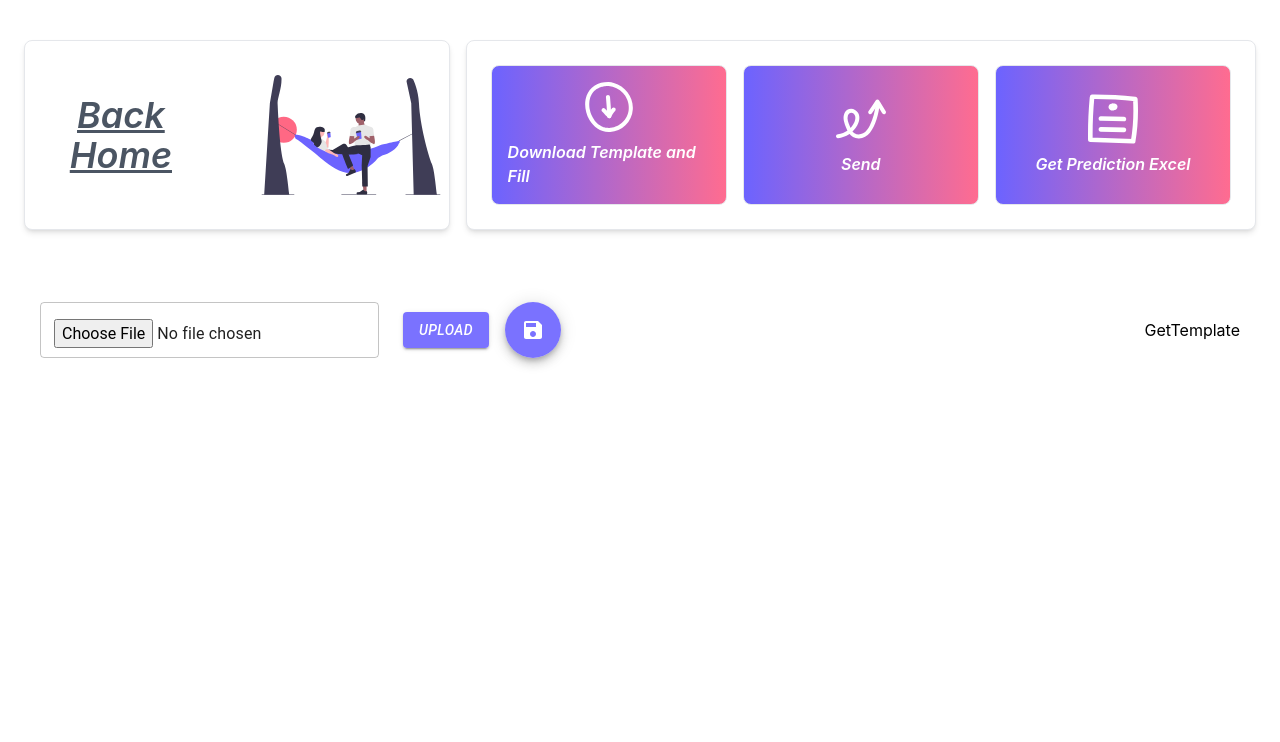
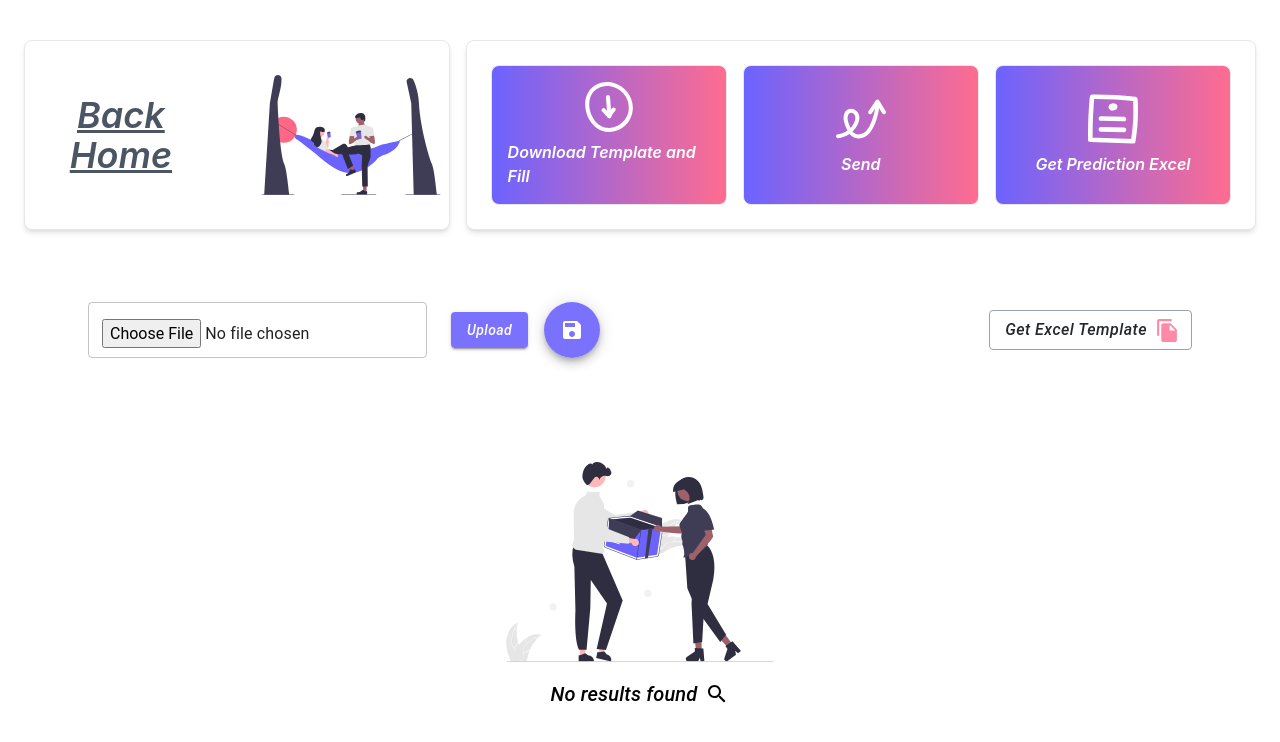
Before and after one commit to boraozisik/zbdbehavior, a React (Create React App) app: page /predictionexcel in a window 1280 px wide. Shown: the top 742 px of the page. Built offline with nearby package versions, Linux system fonts and the light colour scheme.

Commit message:
get template init

```diff
--- a/package.json
+++ b/package.json
@@ -21,6 +21,7 @@
     "react-dom": "^18.2.0",
     "react-router-dom": "^6.20.0",
     "react-scripts": "5.0.1",
+    "sheetjs-style": "^0.15.8",
     "typescript": "^4.9.5",
     "web-vitals": "^2.1.4",
     "xlsx": "^0.18.5"
--- /dev/null
+++ b/src/components/app/NothingFound.tsx
@@ -0,0 +1,29 @@
+import SearchIcon from "@mui/icons-material/Search";
+import { Stack, Typography } from "@mui/material";
+
+type Props = {};
+
+const NothingFound = (props: Props) => {
+  return (
+    <Stack
+      direction={"column"}
+      alignItems={"center"}
+      justifyContent={"center"}
+      gap={2}
+    >
+      <img
+        alt=""
+        src="/static/illustrations/nothing-found.svg"
+        style={{ width: 300, height: 200 }}
+      />
+      <Stack direction={"row"} gap={1} alignItems={"center"}>
+        <Typography className="font-semibold italic" variant="h6">
+          No results found
+        </Typography>
+        <SearchIcon />
+      </Stack>
+    </Stack>
+  );
+};
+
+export default NothingFound;
--- a/src/components/home/Timeline.tsx
+++ b/src/components/home/Timeline.tsx
@@ -1,6 +1,5 @@
-import React from "react";
+import { useNavigate } from "react-router-dom";
 import { primary } from "../../theme/themeColors";
-import { useNavigate } from "react-router-dom";
 
 type Props = {};
 
--- a/src/theme/themeColors.ts
+++ b/src/theme/themeColors.ts
@@ -26,6 +26,9 @@ export const secondary = {
   200: alpha(secondaryMain, 0.2),
   300: alpha(secondaryMain, 0.3),
   400: alpha(secondaryMain, 0.4),
+  600: alpha(secondaryMain, 0.6),
+  700: alpha(secondaryMain, 0.7),
+  800: alpha(secondaryMain, 0.8),
 };
 
 export const error = {
@@ -48,3 +51,9 @@ export const info = {
   main: "#4169E1",
   dark: "#191970",
 };
+
+export const grey = {
+  main: "#9AA3AB",
+  dark: "#505254",
+  textBlack: "#25282B",
+};
--- a/src/views/HomeView.tsx
+++ b/src/views/HomeView.tsx
@@ -1,6 +1,5 @@
-import React from "react";
+import Hero from "../components/home/Hero";
 import AppNavbar from "../components/home/Navbar";
-import Hero from "../components/home/Hero";
 import Operations from "../components/home/Operations";
 import Timeline from "../components/home/Timeline";
 
--- a/src/views/deneme.tsx
+++ b/src/views/deneme.tsx
@@ -1,5 +1,3 @@
-import React from "react";
-
 type Props = {};
 
 const Deneme = (props: Props) => {
--- a/src/views/predictionexcel/PredictionExcel.tsx
+++ b/src/views/predictionexcel/PredictionExcel.tsx
@@ -1,6 +1,5 @@
-import React from "react";
+import ExcelForm from "./components/ExcelForm";
 import Header from "./components/Header";
-import ExcelForm from "./components/ExcelForm";
 
 type Props = {};
 
--- a/src/views/predictionexcel/components/ExcelForm.tsx
+++ b/src/views/predictionexcel/components/ExcelForm.tsx
@@ -1,6 +1,5 @@
-import React from "react";
-import * as XLSX from "xlsx";
-import { get } from "lodash";
+import CheckIcon from "@mui/icons-material/Check";
+import SaveIcon from "@mui/icons-material/Save";
 import {
   Box,
   Button,
@@ -9,10 +8,10 @@ import {
   Stack,
   TextField,
 } from "@mui/material";
+import React from "react";
+import * as XLSX from "xlsx";
+import NothingFound from "../../../components/app/NothingFound";
 import { primary, success } from "../../../theme/themeColors";
-import { green } from "@mui/material/colors";
-import CheckIcon from "@mui/icons-material/Check";
-import SaveIcon from "@mui/icons-material/Save";
 import GetTemplate from "./GetTemplate";
 
 type Props = {};
@@ -54,12 +53,13 @@ const ExcelForm = (props: Props) => {
   };
 
   return (
+    <Stack direction={"column"} gap={10}>
       <Stack
         direction={"row"}
         alignItems={"center"}
         justifyContent={"space-between"}
         mt={6}
-      mx={2}
+        mx={8}
       >
         <Stack
           direction={"row"}
@@ -82,6 +82,7 @@ const ExcelForm = (props: Props) => {
                   "&:hover": {
                     bgcolor: primary.main,
                   },
+                  textTransform: "capitalize",
                   ...(uploadSuccess && {
                     bgcolor: success.main,
                     "&:hover": {
@@ -147,6 +148,8 @@ const ExcelForm = (props: Props) => {
           <GetTemplate />
         </Stack>
       </Stack>
+      <NothingFound />
+    </Stack>
   );
 };
 
--- a/src/views/predictionexcel/components/GetTemplate.tsx
+++ b/src/views/predictionexcel/components/GetTemplate.tsx
@@ -1,9 +1,161 @@
-import React from "react";
+import FileCopyIcon from "@mui/icons-material/FileCopy";
+import { Button, Card, Modal, Stack, styled } from "@mui/material";
+import { useState } from "react";
+import XLSX from "sheetjs-style";
+import { grey, secondary } from "../../../theme/themeColors";
 
 type Props = {};
 
+const ModalStyled = styled(Card)(({ theme }) => ({
+  top: "50%",
+  left: "55%",
+  maxWidth: 650,
+  minWidth: 650,
+  maxHeight: 700,
+  position: "absolute",
+  padding: "1.5rem",
+  boxShadow: theme.shadows[2],
+  transform: "translate(-50%, -50%)",
+  width: "100%",
+  [theme.breakpoints.down(325)]: {
+    maxWidth: "100%",
+  },
+}));
+
+type ExcelTemplate = {
+  ID: string;
+  DATE: string;
+  PRODUCTNAME: string;
+  COUNT: number;
+};
+
+const TARGET_CELLS = [
+  {
+    cell: "A1",
+    name: "ID",
+  },
+  {
+    cell: "B1",
+    name: "DATE",
+  },
+  {
+    cell: "C1",
+    name: "PRODUCT NAME",
+  },
+  {
+    cell: "D1",
+    name: "COUNT",
+  },
+];
+
+const COLUMN_STYLES = [
+  { column: "A", width: 10 },
+  { column: "B", width: 20 },
+  { column: "C", width: 30 },
+  { column: "D", width: 20 },
+];
+
 const GetTemplate = (props: Props) => {
-  return <div>GetTemplate</div>;
+  const [open, setOpen] = useState(false);
+
+  const handleOpen = () => setOpen(true);
+
+  const handleClose = () => setOpen(false);
+
+  const prepareTemplate = () => {
+    const templateArray: ExcelTemplate[] = [];
+
+    for (let i = 0; i < 30; i++) {
+      let currentDate = new Date(); // Bugünün tarihi
+      currentDate.setDate(currentDate.getDate() - i); // i gün önceki tarih
+
+      let day = currentDate.getDate().toString().padStart(2, "0");
+      let month = (currentDate.getMonth() + 1).toString().padStart(2, "0"); // months are zero-based
+      let year = currentDate.getFullYear();
+
+      let formattedDate = `${day}/${month}/${year}`;
+
+      templateArray.push({
+        ID: String(i + 1),
+        DATE: formattedDate,
+        PRODUCTNAME: "deneme",
+        COUNT: 30,
+      });
+    }
+
+    const workSheet = XLSX.utils.json_to_sheet(templateArray);
+
+    TARGET_CELLS.forEach((cellAddress) => {
+      workSheet[cellAddress.cell] = {
+        v: cellAddress.name,
+        s: {
+          font: { bold: true },
+          fill: {
+            fgColor: { rgb: "D5F5E3" },
+          },
+          alignment: { horizontal: "center", vertical: "center" },
+          border: {
+            left: { style: "thin", color: "FFD5D5D5" },
+          },
+        },
+      };
+    });
+
+    COLUMN_STYLES.forEach(({ column, width }) => {
+      workSheet["!cols"] = workSheet["!cols"] || [];
+      workSheet["!cols"].push({ wch: width });
+    });
+
+    const workBook = XLSX.utils.book_new();
+
+    XLSX.utils.book_append_sheet(workBook, workSheet, "Monthly_Sales");
+
+    XLSX.writeFile(workBook, "ZBDBehavior_Excel_Template.xlsx", {
+      cellDates: true,
+      bookSST: true,
+      cellStyles: true,
+    });
+  };
+
+  return (
+    <>
+      <Button
+        variant="outlined"
+        component="label"
+        className="font-semibold italic"
+        sx={{
+          fontSize: "16px",
+          color: grey.textBlack,
+          borderColor: grey.main,
+          textTransform: "capitalize",
+          "&:hover": {
+            borderColor: secondary.main,
+          },
+        }}
+        onClick={handleOpen}
+        endIcon={
+          <FileCopyIcon sx={{ height: 25, width: 25, color: secondary[800] }} />
+        }
+      >
+        Get Excel Template
+      </Button>
+      <Modal
+        open={open}
+        onClose={handleClose}
+        aria-labelledby="modal-location-report"
+        aria-describedby="modal-location-report"
+      >
+        <ModalStyled>
+          <Stack
+            direction={"row"}
+            justifyContent={"space-between"}
+            alignItems={"center"}
+          ></Stack>
+          fsdfsdf
+        </ModalStyled>
+      </Modal>
+    </>
+  );
 };
 
 export default GetTemplate;
--- a/src/views/predictionexcel/components/Header.tsx
+++ b/src/views/predictionexcel/components/Header.tsx
@@ -1,4 +1,3 @@
-import React from "react";
 import { useNavigate } from "react-router-dom";
 
 type Props = {};
```
Also changed, not shown: public/static/illustrations/nothing-found.svg (added), 1 other file (tests, documents, lock files or other folders). Lines whose indentation alone changed are shown as unchanged.
